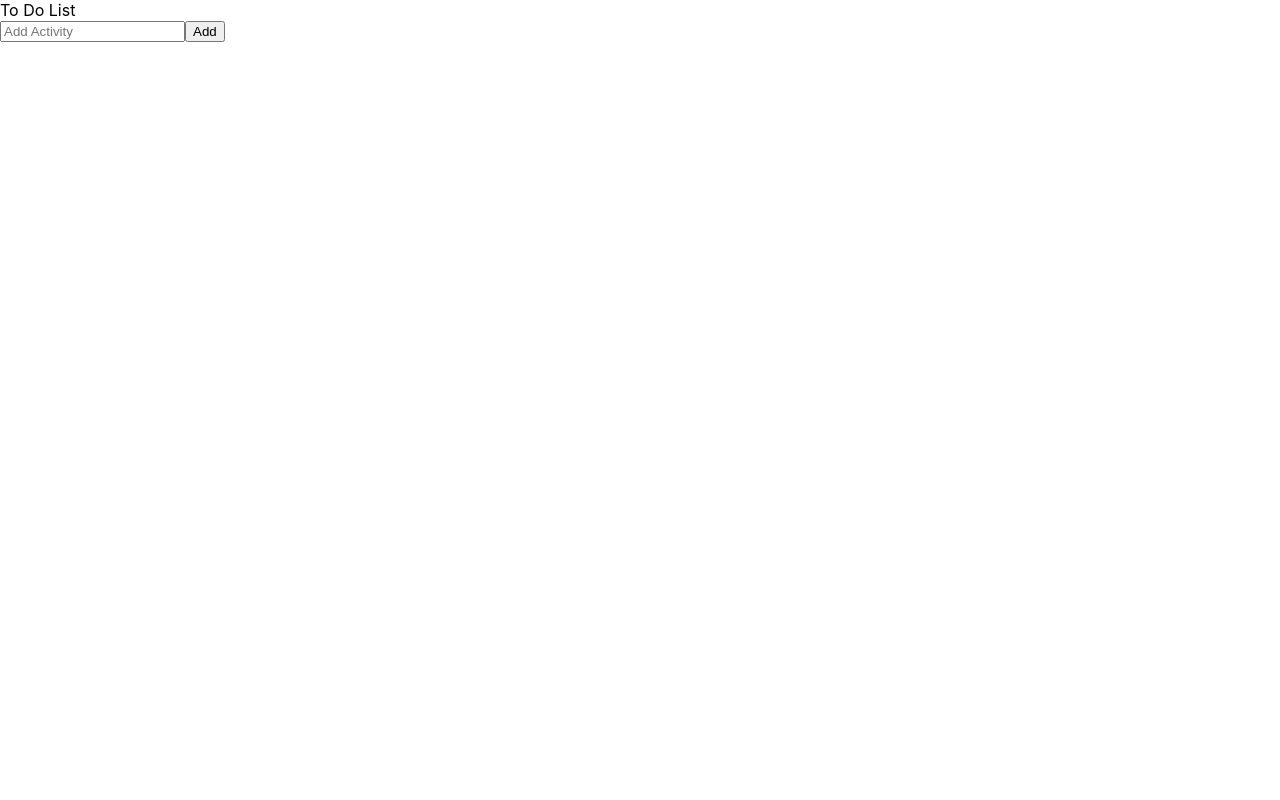
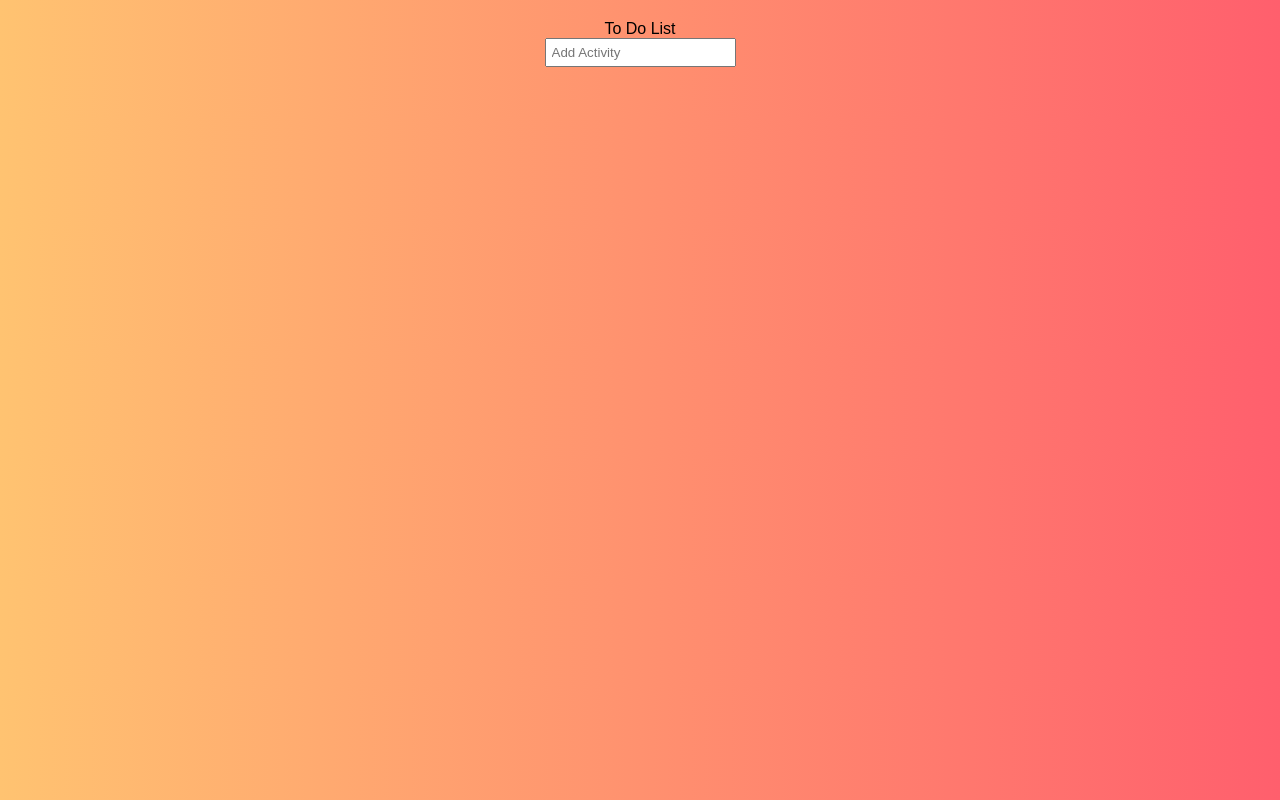
Before and after one commit to Sai-Rane/reactPractice, a React (Create React App) app: page / in a window 1280 px wide. Built offline with nearby package versions, Linux system fonts and the light colour scheme.

Commit message:
css added to ToDo project

```diff
--- a/src/ToDoList/ToDo.js
+++ b/src/ToDoList/ToDo.js
@@ -1,6 +1,7 @@
 // https://www.youtube.com/watch?v=GD_G41vWAJc&t=2s
 
 import React, { useState } from "react";
+import "./style.css";
 
 const ToDo = () => {
   const [activity, setActivity] = useState("");
@@ -27,9 +28,11 @@ const ToDo = () => {
   }
 
   return (
-    <>
-      <div>To Do List</div>
+    <div className="main">
+      <div className="title">To Do List</div>
+      <div className="inputButton">
         <input
+          className="todoInput"
           type="text"
           placeholder="Add Activity"
           value={activity}
@@ -37,17 +40,24 @@ const ToDo = () => {
             setActivity(e.target.value);
           }}
         />
-      <button onClick={addActivity}>Add</button>
+        {activity && (
+          <button className="todoButton" onClick={addActivity}>
+            Add
+          </button>
+        )}
+      </div>
+
       {/* <div>{listdata}</div> */}
 
       {listdata != [] && //checking first that listdata should not be empty
         listdata.map((e, i) => {
           console.log("listdjhsajd", e);
           return (
-            <div key={i}>
+            <div className="list" key={i}>
               {/* <span>{i}</span> */}
               <span>{e}</span>
               <button
+                className="todoButton"
                 onClick={() => {
                   removeActivity(i);
                 }}
@@ -58,7 +68,7 @@ const ToDo = () => {
           );
         })}
       <br></br>
-    </>
+    </div>
   );
 };
 
--- /dev/null
+++ b/src/ToDoList/style.css
@@ -0,0 +1,44 @@
+body{
+    font-family: sans-serif;
+    /* background-color: rgb(114, 114, 175); */
+    /* background: linear-gradient(90deg, rgb(219, 219, 29) 0%, rgb(242, 255, 0) 35%, rgb(212, 221, 126) 100%); */
+    /* background: #ee0979;
+    background: -webkit-linear-gradient(90deg, #ee0979, #ff6a00);
+    background: linear-gradient(90deg, #ee0979, #ff6a00); */
+    background: #FF5F6D;  /* fallback for old browsers */
+background: -webkit-linear-gradient(90deg, #FFC371, #FF5F6D);  /* Chrome 10-25, Safari 5.1-6 */
+background: linear-gradient(90deg, #FFC371, #FF5F6D); /* W3C, IE 10+/ Edge, Firefox 16+, Chrome 26+, Opera 12+, Safari 7+ */
+
+
+}
+
+.main{
+    padding: 20px;
+    text-align: center;
+}
+
+.title{
+    /* color: white; */
+}
+
+.inputButton{
+    margin-bottom: 10px;
+    height: 100%;
+}
+
+.todoInput{
+    padding: 5px;
+}
+
+.todoButton{
+    height: 30px;
+    border-radius: 5px;
+    cursor: pointer;
+}
+
+.list{
+    display: flex;
+    justify-content: center;
+    gap: 20px;
+    margin-bottom: 10px;
+}
```
Lines whose indentation alone changed are shown as unchanged.
